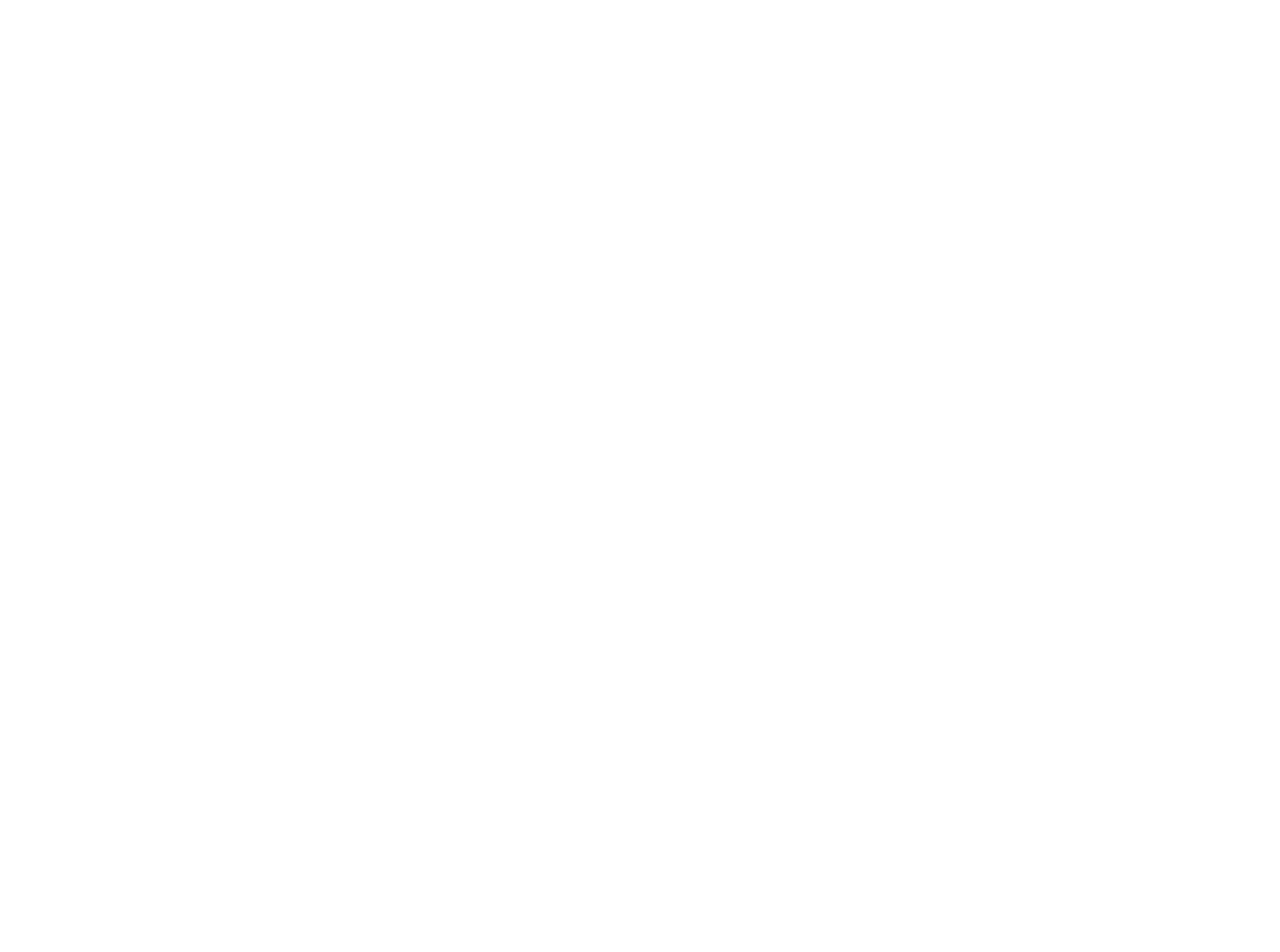
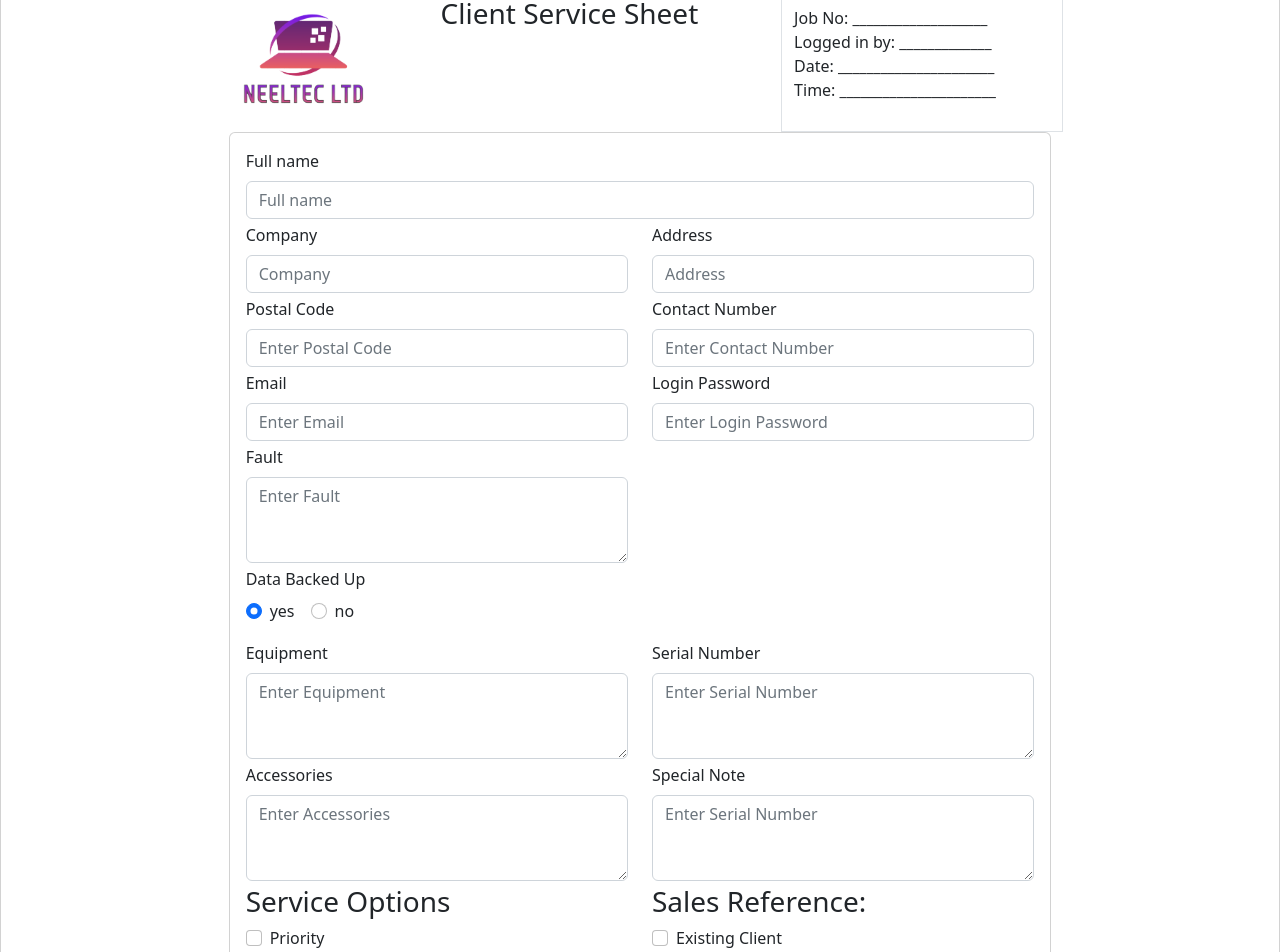
Before and after one commit to Anjum7866/my-project, a React (Create React App) app: page /print in a window 1280 px wide. Before the commit this address had no page. Shown: the part 20-972 px from the top of the page. Before the commit the page ends 800 px from the top, so only its background shows below. Built offline with nearby package versions, Linux system fonts and the light colour scheme.

Commit message:
email submit onclicl

```diff
--- /dev/null
+++ b/src/components/Home.js
@@ -0,0 +1,72 @@
+import React, { useState } from 'react'
+import Button from 'react-bootstrap/Button';
+import Form from 'react-bootstrap/Form';
+import Alert from 'react-bootstrap/Alert';
+
+const Home = () => {
+
+    const [show, setShow] = useState(false);
+
+    const [email, setEmail] = useState("");
+
+
+    const sendEmail = async (e) => {
+        e.preventDefault();
+        // const res = await axios({
+        //     url: 'http://localhost:4000/api/email/register',
+        //     method: 'POST',
+        //     headers: {
+        //         "Content-Type": "application/json"
+        //     },
+        //     data: JSON.stringify(email)
+        //   })
+
+        const res = await fetch("http://localhost:4000/api/email/register", {
+            method: "POST",
+            headers: {
+                "Content-Type": "application/json"
+            },
+            body: JSON.stringify({
+                email
+            })
+        });
+
+        const data = await res.json();
+        console.log(data);
+
+        if (data.status === 401 || !data) {
+            console.log("error")
+        } else {
+            setShow(true);
+            setEmail("")
+            console.log("Email sent")
+        }
+    }
+
+    return (
+        <>
+            {
+                show ? <Alert variant="primary" onClose={() => setShow(false)} dismissible>
+                    Your Email Succesfully Send
+                </Alert> : ""
+            }
+            <div className="container mt-2">
+                <div className="d-flex justify-content-center">
+                    <Form className='mt-2 col-lg-6'>
+                        <Form.Group className="mb-3" controlId="formBasicEmail">
+                            <Form.Label>Enter Your Email</Form.Label>
+                            <Form.Control type="email" name='email' value={email} onChange={(e) => setEmail(e.target.value)} placeholder="Enter email" />
+                        </Form.Group>
+                        <Button variant="primary" type="submit" onClick={sendEmail}>
+                            Send
+                        </Button>
+                    </Form>
+                </div>
+
+            </div>
+
+        </>
+    )
+}
+
+export default Home
--- a/src/components/Jobsheet.js
+++ b/src/components/Jobsheet.js
@@ -9,6 +9,8 @@
 import '../App.css'
 import axios from "axios";
 import {toast} from "react-toastify";
+import { useNavigate } from "react-router-dom";
+
 
 const initialState ={
   full_name: "",
@@ -25,50 +27,94 @@
   accessories:"",
   special_notes:"",
   service_option_other:"",
-  service_option:""
+  service_option:"",
+  sales_reference:""
 }
 
-const Jobsheet = ({navigation}) => {
+const Jobsheet=  React.forwardRef((props, ref) =>  {
+  const navigate =useNavigate();
 
   const [validated, setValidated] = useState(false);
   const [show, setShow] = useState(false);
   const [state , setState] = useState(initialState);
-  const {full_name, company, address, postal_code, email, contact_no, password, fault, data_backed_up, equipment, serial_no, accessories, special_notes, service_option_other, service_option} =state;
+  const {full_name, company, address, postal_code, contact_no, password, fault, data_backed_up, equipment, serial_no, accessories, special_notes, service_option_other, service_option, sales_reference} =state;
+  const [email, setEmail] = useState("");
 
+    const full_nameRef = React.useRef();
+    const companyRef = React.useRef();
   const handleClose = () => setShow(false);
   const handleShow = () => setShow(true);
 
 
-  const handleSubmit = (e) => {
+  const handleSubmit =async (e) => {
     e.preventDefault();
-    if(!full_name || !address || !postal_code || !email || !contact_no || !fault || !serial_no || !equipment){
+
+    if(!full_name || !address || !postal_code || !email || !contact_no || !fault ){
       toast.error("All fields are required")
     }else{
-      axios.post("http://localhost:4000/api/jobsheet/",{
+      const response =await  axios.post("http://localhost:4000/api/jobsheet/",{
         full_name,
+        company,
         address,
         postal_code,
         email,
         contact_no,
+        password,
         fault,
+        data_backed_up,
         serial_no,
-        equipment
-    }).then(()=>{
-        setState({full_name:"", address:"", postal_code:"", email:"", contact_no:"", fault:"", serial_no:"", equipment:""})
-    }).catch((err) => toast.error(err.response.data));
-    toast.success("Jobsheet Added Successfully");
-    setTimeout(()=>{
-    },500)
+        equipment,
+        accessories,
+        special_notes,
+        service_option,
+        service_option_other,
+        sales_reference
+
+    })
+    if(response.status ===200){
+      setState(response.data);
+      toast.success("Jobsheet Added Successfully");
+      const res = await fetch("http://localhost:4000/api/email/register", {
+        method: "POST",
+        headers: {
+            "Content-Type": "application/json"
+        },
+        body: JSON.stringify({
+            email
+        })
+    });
+
+    const data = await res.json();
+    console.log(response.data);
+
+    if (data.status === 401 || !data) {
+        console.log("error")
+    } else {
+        setShow(true);
+        setEmail("")
+        console.log("Email sent")
     }
-    setValidated(true);
+      navigate('/print')
+    }
+  }
+  setValidated(true);
 }
+
+// const handleInputChange = (e) => {
+//   setState({
+//     ...state,
+
+//     // Trimming any whitespace
+//     [e.target.name]: e.target.value.trim()
+//   });
+// };
 
 const handleInputChange = (e) =>{
     const {name, value} = e.target;
     setState({...state, [name]:value});
 };
   return (
-    <div >
+    <div ref={ref}>
       <Card>
       <Card.Body>
       <div class="row">
@@ -100,6 +146,7 @@
             id="full_name"
             name="full_name"
             value={full_name || ""}
+            ref={full_nameRef}
             onChange={handleInputChange}
             placeholder="Full name"
           />
@@ -164,7 +211,8 @@
           id="email"
           name="email"
           value={email || ""}
-          onChange={handleInputChange}
+          onChange={(e) => setEmail(e.target.value)}
+
           placeholder="Enter Email" required />
           <Form.Control.Feedback type="invalid">
            Email is required.
@@ -201,15 +249,19 @@
         <div key={`inline-${type}`} className="mb-3">
           <Form.Check
             inline
+            key="bool"
+            value="yes"
             label="yes"
-            name="yes"
+            name="data_backup"
             type={type}
             id={`inline-${type}-1`}
+            checked
           />
           <Form.Check
             inline
             label="no"
-            name="no"
+            name="data_backup"
+            value="no"
             type={type}
             id={`inline-${type}-2`}
           />
@@ -326,7 +378,7 @@
         </Modal.Footer>
       </Modal>
 
-      <Button type="submit">Submit</Button>
+      <Button type="submit" >Submit</Button>
 
         </Card.Body>
       </Card>
@@ -339,5 +391,5 @@
     </div>
 
   );
-}
+});
 export default Jobsheet;
--- a/src/components/Login.js
+++ b/src/components/Login.js
@@ -25,6 +25,9 @@
   // }
   const handleSubmit = (e) => {
     e.preventDefault();
+    if( !values.email || !values.password){
+      toast.error("All fields are required")
+    }else{
   axios.post("http://localhost:4000/api/users/login", {
     email:values.email,
     password:values.password
@@ -32,10 +35,11 @@
         console.log(res.data);
         toast.success("Login Successfully");
         navigate('/dashboard')
-      }).catch((err) => toast.error(err.response.data));
+      }).catch((err) =>
+      toast.error(err.response.data));
 
 }
-
+  }
   return (
     <div className='maincontent'>
        <Card>
@@ -58,7 +62,7 @@
         </Form.Control.Feedback>
       </Form.Group>
       <Form.Group className="mb-3" controlId="formBasicCheckbox">
-        <Form.Check type="checkbox" label="Check me out" />
+        <Form.Check type="checkbox" label="Check me out" required/>
       </Form.Group>
       <Button variant="primary" type="submit">
         Submit
--- a/src/components/Print.js
+++ b/src/components/Print.js
@@ -1,6 +1,7 @@
 import React, { useRef } from "react";
 import { useReactToPrint } from "react-to-print";
 import View from "./View";
+import Jobsheet from "./Jobsheet";
 
 const Print = () => {
   const componentRef = useRef();
@@ -10,7 +11,7 @@
 
   return (
     <div>
-      <View ref={componentRef} />
+      <Jobsheet ref={componentRef} />
       <button
         type="button"
         className="bg-gray-500 border border-gray-500 p-2 mb-4"
--- /dev/null
+++ b/src/components/PrintJobsheet.js
@@ -0,0 +1,28 @@
+import React from "react";
+const PrintJobsheet =  React.forwardRef((props, ref) =>  {
+
+    const full_nameRef = React.useRef();
+    const companyRef = React.useRef();
+
+    const handleSubmit = () => {
+      console.log(full_nameRef.current.value, companyRef.current.value);
+    };
+
+    return (
+      <div ref={ref}>
+        <label>
+          full_name
+          <input ref={full_nameRef} />
+        </label>
+        <br />
+        <label>
+          company
+          <input ref={companyRef} />
+        </label>
+        <br />
+        <button onClick={handleSubmit}>Submit</button>
+      </div>
+    );
+  });
+
+  export default PrintJobsheet
--- a/src/components/Sidebar.js
+++ b/src/components/Sidebar.js
@@ -24,6 +24,9 @@
             <NavLink exact to="/dashboard" >
               <CDBSidebarMenuItem icon="user"><a href="/dashboard">Client Sheet List</a></CDBSidebarMenuItem>
             </NavLink>
+            <NavLink exact to="/login" >
+              <CDBSidebarMenuItem ><a href="/login">LogOut</a></CDBSidebarMenuItem>
+            </NavLink>
           </CDBSidebarMenu>
         </CDBSidebarContent>
 
--- a/src/routes/AccountRoute.js
+++ b/src/routes/AccountRoute.js
@@ -9,6 +9,8 @@
 import Dashboard from "../components/Dashboard";
 import View from "../components/View";
 import Print from "../components/Print";
+import Home from "../components/Home";
+import PrintJobsheet from "../components/PrintJobsheet";
 
 const AccountRoute = () =>{
   return (
@@ -16,10 +18,12 @@
     <Router>
       <Routes>
         <Route path="/" element={<Jobsheet />} />
+        <Route path="/printjobsheet" element={<PrintJobsheet />}/>
         <Route path="/login" element={<Login />} />
         <Route path="/dashboard" element={<Dashboard />} />
         <Route path="/view/:id" element={<View />}/>
-        <Route path="/print/:id" element={<Print />}/>
+        <Route path="/print" element={<Print />}/>
+        <Route path="/home" element={<Home />}/>
       </Routes>
     </Router>
    );
```
Also changed, not shown: src/components/View.js (+2 -5 lines).
